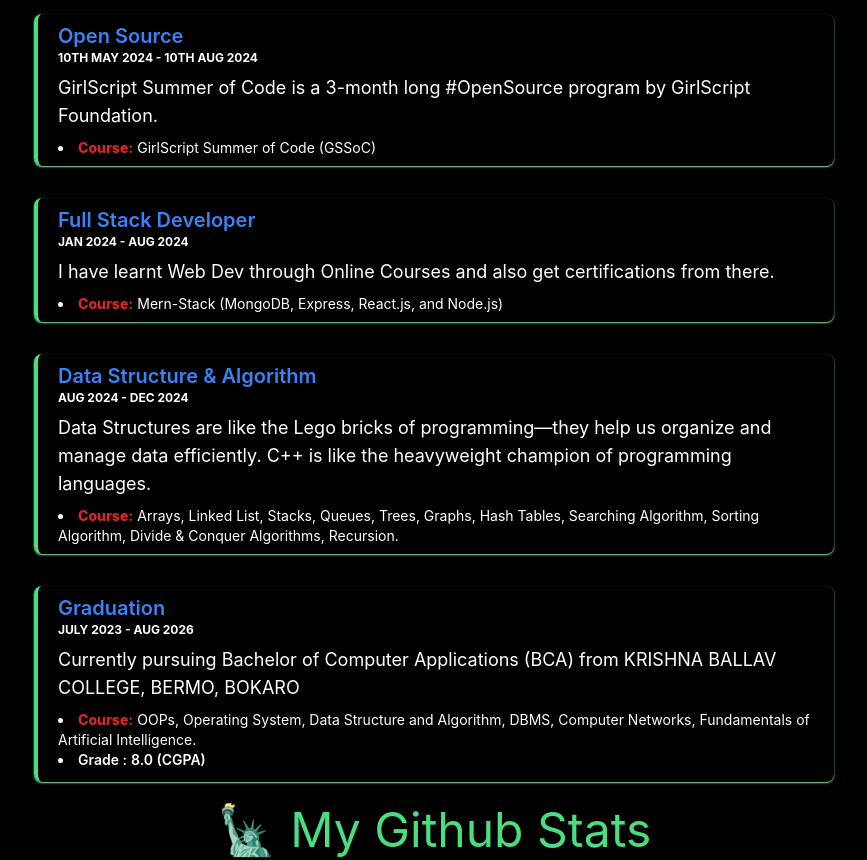
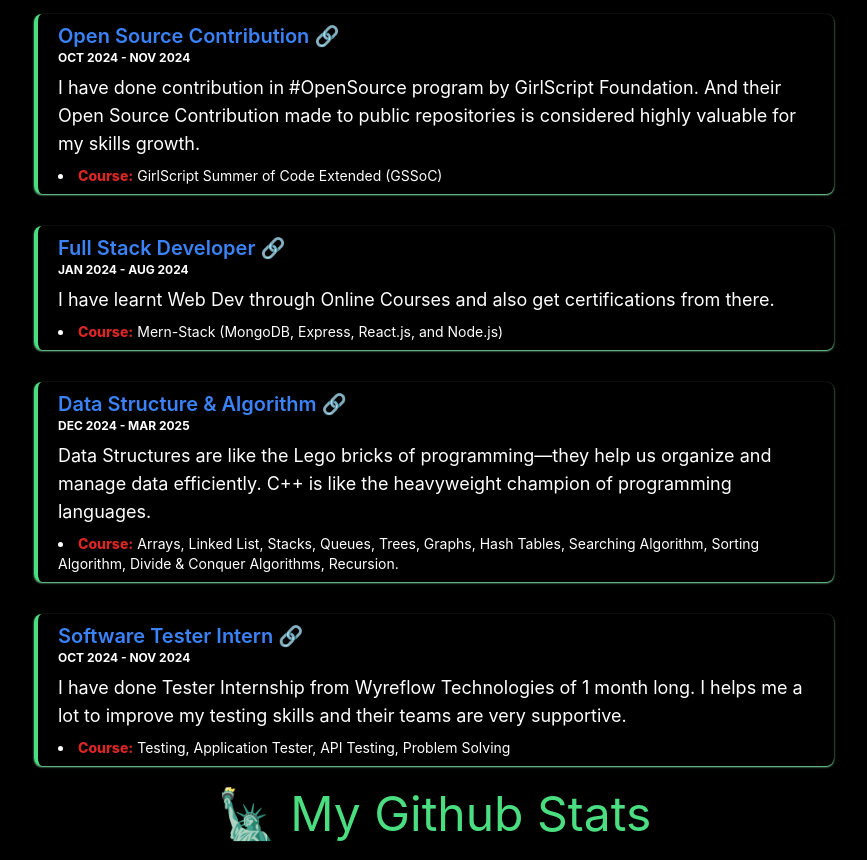
Before and after one commit to rahulkr099/Portfolio-Website, a React (Vite) app: page / in a window 1280 px wide. Shown: the part 4500-5360 px from the top of the page, without its empty margins (206-1073 px from the left). Built offline with nearby package versions, Linux system fonts and the light colour scheme.

Commit message:
link are added to experience section

```diff
--- a/src/Data/MernProjects.js
+++ b/src/Data/MernProjects.js
@@ -63,31 +63,35 @@ const MernData = [
 export default MernData;
 export const timeline = [
   {
-    name: "Open Source",
-    sub: "GirlScript Summer of Code (GSSoC)",
-    date: '10th MAY 2024 - 10th AUG 2024',
-    from: "GirlScript Summer of Code is a 3-month long #OpenSource program by GirlScript Foundation.",
-    grade: null,
+    name: "Open Source Contribution",
+    sub: "GirlScript Summer of Code Extended (GSSoC)",
+    link:`https://drive.google.com/file/d/1K5FIdZJ-HcP-FMnL8OIi52mxxhs9raXA/view?usp=sharing`,
+    date: 'Oct 2024 - Nov 2024',
+    from: "I have done contribution in #OpenSource program by GirlScript Foundation. And their Open Source Contribution made to public repositories is considered highly valuable for my skills growth.",
+
   },
 {
     name: "Full Stack Developer",
     sub: 'Mern-Stack (MongoDB, Express, React.js, and Node.js)',
-    date: 'JAN 2024 - AUG 2024',
+    link:``,
+    date: 'Jan 2024 - Aug 2024',
     from: 'I have learnt Web Dev through Online Courses and also get certifications from there.',
-    grade: null,
+
   },
   {
     name: 'Data Structure & Algorithm',
     sub: 'Arrays, Linked List, Stacks, Queues, Trees, Graphs, Hash Tables, Searching Algorithm, Sorting Algorithm, Divide & Conquer Algorithms, Recursion.',
-    date: 'AUG 2024  - DEC 2024',
+    link:``,
+    date: 'Dec 2024  - Mar 2025',
     from: 'Data Structures are like the Lego bricks of programming—they help us organize and manage data efficiently. C++ is like the heavyweight champion of programming languages. ',
-    grade: null,
+
   },
   {
-    name: 'Graduation',
-    sub: 'OOPs, Operating System, Data Structure and Algorithm, DBMS, Computer Networks, Fundamentals of Artificial Intelligence.',
-    date: 'JULY 2023 - AUG 2026',
-    from: 'Currently pursuing Bachelor of Computer Applications (BCA) from KRISHNA BALLAV COLLEGE, BERMO, BOKARO',
-    grade: '8.0 (CGPA)'
+    name: 'Software Tester Intern',
+    sub: 'Testing, Application Tester, API Testing, Problem Solving',
+    link:`https://drive.google.com/file/d/16xM1VLirO-fn0BZb1CiDjX9rUU-u-FFe/view?usp=sharing`,
+    date: 'Oct 2024 - Nov 2024',
+    from: 'I have done Tester Internship from Wyreflow Technologies of 1 month long. I helps me a lot to improve my testing skills and their teams are very supportive.',
+
   }
 ]
--- a/src/pages/Experience.jsx
+++ b/src/pages/Experience.jsx
@@ -35,7 +35,7 @@ const Experience = () => {
                   viewport={{ once: false, amount: '0.1' }}
                   transition={{ duration: 2, stiffness: 120 }}
                   key={index} className='backdrop-blur-md mt-4 flex flex-col pl-5 border-l-4 p-2 w-2/3 border-green-400 rounded-lg shadow-sm shadow-green-300 hover:shadow-purple-600 hover:border-purple-600'>
-                  <h1 className='text-lg lg:text-xl font-semibold text-blue-500'>{curr.name}</h1>
+                  <h1 className='text-lg lg:text-xl font-semibold text-blue-500'>{curr.name} <span><a className='cursor-pointer' href={curr.link} target='_blank'>🔗</a></span></h1>
                   <h4 className='font-bold text-xs uppercase'>{curr.date}</h4>
                   <p className="mt-2" >{curr.from}</p>
                   <ul className="list-disc list-inside mt-2 text-sm">
```
